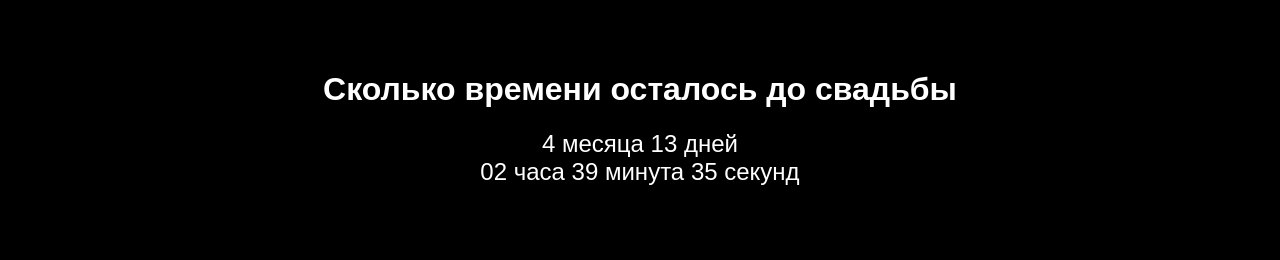
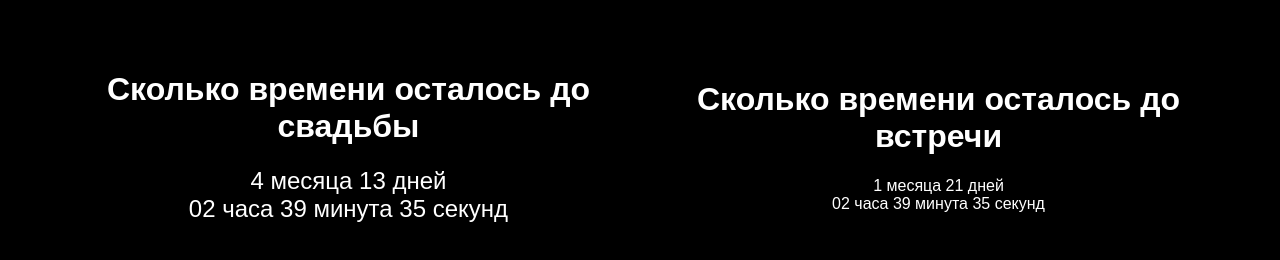
Before and after one commit to ErikEgl/wedding-timer, a plain HTML site: page index.html in a window 1280 px wide. Drawn offline with Linux system fonts and the light colour scheme.

Commit message:
coming clock add

```diff
--- a/index.html
+++ b/index.html
@@ -10,11 +10,23 @@
     <div class="wedding-time-wrap">
       <h1>Сколько времени осталось до свадьбы</h1>
       <div class="time">
-        <span class="months">0</span> месяца <span class="days">0</span> дней
-        <div class="hours">
-          <span class="hour">00</span> часа
-          <span class="minutes">00</span> минута
-          <span class="seconds">00</span> секунд
+        <span class="wMonths">0</span> месяца <span class="wDays">0</span> дней
+        <div class="wHours">
+          <span class="wHour">00</span> часа
+          <span class="wMinutes">00</span> минута
+          <span class="wSeconds">00</span> секунд
+        </div>
+      </div>
+    </div>
+
+    <div class="wedding-time-wrap">
+      <h1>Сколько времени осталось до встречи</h1>
+      <div class="cTime">
+        <span class="cMonths">0</span> месяца <span class="cDays">0</span> дней
+        <div class="cHours">
+          <span class="cHour">00</span> часа
+          <span class="cMinutes">00</span> минута
+          <span class="cSeconds">00</span> секунд
         </div>
       </div>
     </div>
--- a/script.js
+++ b/script.js
@@ -1,14 +1,21 @@
-let wMonths = document.querySelector('.months');
-let wWeeks = document.querySelector('.weeks');
-let wDays = document.querySelector('.days');
-let wHours = document.querySelector('.hour');
-let wMinutes = document.querySelector('.minutes');
-let wSeconds = document.querySelector('.seconds');
+const wMonths = document.querySelector('.wMonths');
+const wDays = document.querySelector('.wDays');
+const wHours = document.querySelector('.wHour');
+const wMinutes = document.querySelector('.wMinutes');
+const wSeconds = document.querySelector('.wSeconds');
 
-function сlock() {
+const cMonths = document.querySelector('.cMonths');
+const cDays = document.querySelector('.cDays');
+const cHours = document.querySelector('.cHour');
+const cMinutes = document.querySelector('.cMinutes');
+const cSeconds = document.querySelector('.cSeconds');
+
+function wClock() {
   let currentTime = new Date();
   let weddingDay = new Date(2022, 1, 26);
+
   let millisecondsTillWedding = weddingDay - currentTime;
+
   let seconds = parseInt((millisecondsTillWedding / 1000) % 60);
   let minutes = parseInt((millisecondsTillWedding / (1000 * 60)) % 60);
   let hours = parseInt((millisecondsTillWedding / (1000 * 60 * 60)) % 24);
@@ -16,16 +23,48 @@ function сlock() {
   (months = Math.floor((millisecondsTillWedding / (1000 * 60 * 60 * 24 * 30)) % 12)),
   (years = Math.floor(millisecondsTillWedding / (1000 * 60 * 60 * 24 * 30 * 12))),
 
-
-  (hours = hours < 10 ? '0' + hours : hours);
+  //add zero, if <10
+  hours = hours < 10 ? '0' + hours : hours;
   minutes = minutes < 10 ? '0' + minutes : minutes;
   seconds = seconds < 10 ? '0' + seconds : seconds;
-  console.log(years, months, days, hours + ':' + minutes + ':' + seconds);
+
   wMonths.textContent = months
   wDays.textContent = days
   wHours.textContent = hours
   wMinutes.textContent = minutes
   wSeconds.textContent = seconds
 }
-сlock();
-setInterval(сlock, 1000);
+wClock();
+setInterval(wClock, 1000);
+
+
+
+
+function cClock() {
+  let currentTime = new Date();
+  let comingDay = new Date(2021, 11, 6);
+
+  let millisecondsTillComing = comingDay - currentTime;
+
+
+  let seconds = parseInt((millisecondsTillComing / 1000) % 60);
+  let minutes = parseInt((millisecondsTillComing / (1000 * 60)) % 60);
+  let hours = parseInt((millisecondsTillComing / (1000 * 60 * 60)) % 24);
+  (days = Math.floor((millisecondsTillComing / (1000 * 60 * 60 * 24)) % 30)),
+  (months = Math.floor((millisecondsTillComing / (1000 * 60 * 60 * 24 * 30)) % 12)),
+  (years = Math.floor(millisecondsTillComing / (1000 * 60 * 60 * 24 * 30 * 12))),
+
+
+  //add zero, if <10
+  hours = hours < 10 ? '0' + hours : hours;
+  minutes = minutes < 10 ? '0' + minutes : minutes;
+  seconds = seconds < 10 ? '0' + seconds : seconds;
+
+  cMonths.textContent = months
+  cDays.textContent = days
+  cHours.textContent = hours
+  cMinutes.textContent = minutes
+  cSeconds.textContent = seconds
+}
+cClock();
+setInterval(cClock, 1000);
```
